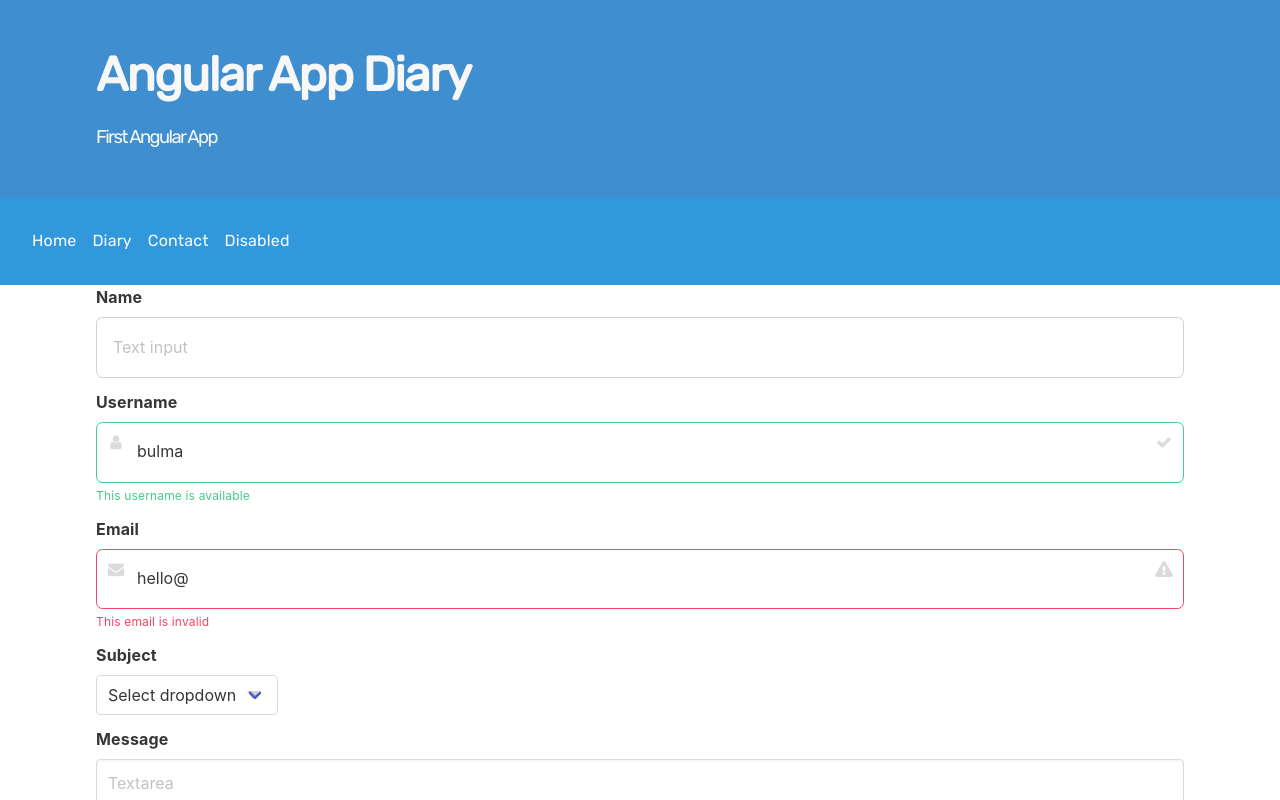
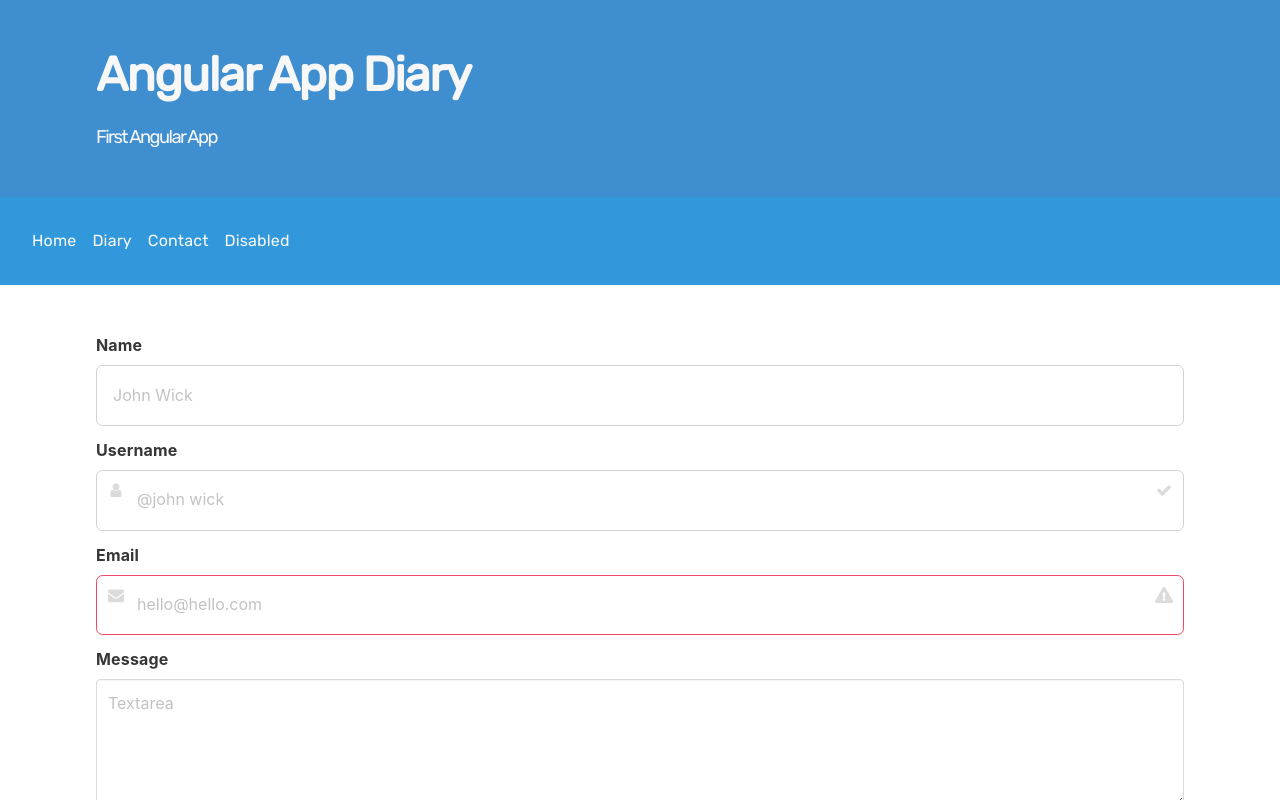
Before and after one commit to bcnActivaRepositorio/ngAgenda, an Angular app: page /contact in a window 1280 px wide. Shown: the top 800 px of the page. Built offline with nearby package versions, Linux system fonts and the light colour scheme.

Commit message:
validationsOne

```diff
--- a/src/app/app.module.ts
+++ b/src/app/app.module.ts
@@ -1,7 +1,7 @@
 import { BrowserModule } from '@angular/platform-browser';
 import { NgModule } from '@angular/core';
 import { HttpClientModule } from '@angular/common/http';
-import { FormsModule } from '@angular/forms';
+import { FormsModule, ReactiveFormsModule } from '@angular/forms';
 
 import { AppRoutingModule } from './app-routing.module';
 import { AppComponent } from './app.component';
@@ -28,6 +28,7 @@ import { LandingComponent } from './components/landing/landing.component';
     BrowserModule,
     HttpClientModule,
     FormsModule,
+    ReactiveFormsModule,
     AppRoutingModule
   ],
   providers: [],
--- a/src/app/components/about/about.component.html
+++ b/src/app/components/about/about.component.html
@@ -1,17 +1,23 @@
 <link href="https://maxcdn.bootstrapcdn.com/font-awesome/4.3.0/css/font-awesome.min.css" rel="stylesheet">
 <pr-header></pr-header>
 <div class="container">
+  <form [formGroup] = "userMails" class="mt-5 pt-5" (ngSubmit) ="submitMe()" ><!--We tight the group with the object-->
   <div class="field">
     <label class="label">Name</label>
     <div class="control">
-      <input class="input" type="text" placeholder="Text input">
+      <input  class="input" type="text" placeholder="John Wick"  formControlName="name">
     </div>
+    <div *ngIf="controlMe.name.touched && controlMe.name.invalid" class="is-danger">
+      <div *ngIf="controlMe.name.errors?.required"><span class=" help is-danger">Name is required</span></div>
+      <div *ngIf="controlMe.name.errors?.minlength"><p class="help is-danger">Name MUST be longer than 3 letters</p></div>
+    </div>
+
   </div>
 
   <div class="field">
-    <label class="label">Username</label>
+    <label class="label" >Username</label>
     <div class="control has-icons-left has-icons-right">
-      <input class="input is-success" type="text" placeholder="Text input" value="bulma">
+      <input class="input" formControlName="username" type="text" placeholder="@john wick" >
       <span class="icon  is-left">
         <i class="fa fa-user"></i>
       </span>
@@ -19,13 +25,17 @@
         <i class="fa fa-check"></i>
       </span>
     </div>
-    <p class="help is-success">This username is available</p>
+    <div *ngIf="controlMe.username.touched && controlMe.username.invalid" class="is-danger">
+      <div *ngIf="controlMe.username.errors?.required"><span class=" help is-danger">Username is required</span></div>
+      <div *ngIf="controlMe.username.errors?.minlength"><p class="help is-danger">Username MUST be at least 3 letters</p></div>
+    </div>
+    <!-- <p class="help">This username is available</p> -->
   </div>
 
   <div class="field">
-    <label class="label">Email</label>
+    <label class="label" >Email</label>
     <div class="control has-icons-left has-icons-right">
-      <input class="input is-danger" type="email" placeholder="Email input" value="hello@">
+      <input class="input is-danger" formControlName="myMail" type="text"  placeholder="hello@hello.com" value="hello@hello.com" >
       <span class="icon  is-left">
         <i class="fa fa-envelope"></i>
       </span>
@@ -33,20 +43,13 @@
         <i class="fas fa-exclamation-triangle"></i>
       </span>
     </div>
-    <p class="help is-danger">This email is invalid</p>
+    <div *ngIf="controlMe.myMail.touched && controlMe.myMail.invalid && controlMe.myMail.hasError('pattern')" class="is-danger">
+      <div *ngIf="controlMe.myMail.errors?.required"><span class=" help is-danger">Email is required</span></div>
+      <div *ngIf="controlMe.myMail.errors?.email"><p class="help is-danger">Please, enter a valid email address</p></div>
+    </div>
+    <!-- <p class="help is-danger">This email is invalid</p> -->
   </div>
 
-  <div class="field">
-    <label class="label">Subject</label>
-    <div class="control">
-      <div class="select">
-        <select>
-          <option>Select dropdown</option>
-          <option>With options</option>
-        </select>
-      </div>
-    </div>
-  </div>
   <link href="https://maxcdn.bootstrapcdn.com/font-awesome/4.3.0/css/font-awesome.min.css" rel="stylesheet">
   <div class="field">
     <label class="label">Message</label>
@@ -79,11 +82,12 @@
 
   <div class="field is-grouped">
     <div class="control">
-      <button class="button is-link">Submit</button>
+      <button class="button is-link" type="submit">Submit</button>
     </div>
     <div class="control">
       <button class="button is-link is-light">Cancel</button>
     </div>
   </div>
+  </form>
 </div>
 <pr-footer></pr-footer>
--- a/src/app/components/about/about.component.ts
+++ b/src/app/components/about/about.component.ts
@@ -1,15 +1,46 @@
 import { Component, OnInit } from '@angular/core';
+import { FormGroup, FormControl, Validators } from '@angular/forms';
 
 @Component({
   selector: 'pr-about',
   templateUrl: './about.component.html',
   styleUrls: ['./about.component.css']
 })
+
 export class AboutComponent implements OnInit {
 
+
+  title: string = "Mail Me";
+
+  userMails = new FormGroup({
+    name: new FormControl('', [
+      Validators.required,
+     // Validators.pattern("[\p{L}]"),
+      Validators.minLength(3)
+    ]),
+    username: new FormControl('', [
+      Validators.required,
+     // Validators.pattern("[\p{L}0-9]"),
+      Validators.minLength(3)
+    ]),
+    myMail: new FormControl('', [
+      Validators.required,
+      Validators.pattern("^[a-z0-9._%+-]+@[a-z0-9.-]+\\.[a-z]{2,4}$"),
+      Validators.email
+    ])
+  });
   constructor() { }
+// getter
+get controlMe() {
+
+  return this.userMails.controls;
+}
 
   ngOnInit(): void {
   }
 
+  // see the data frm the form
+submitMe(): void{
+  console.log(this.userMails.value);
 }
+}
```
